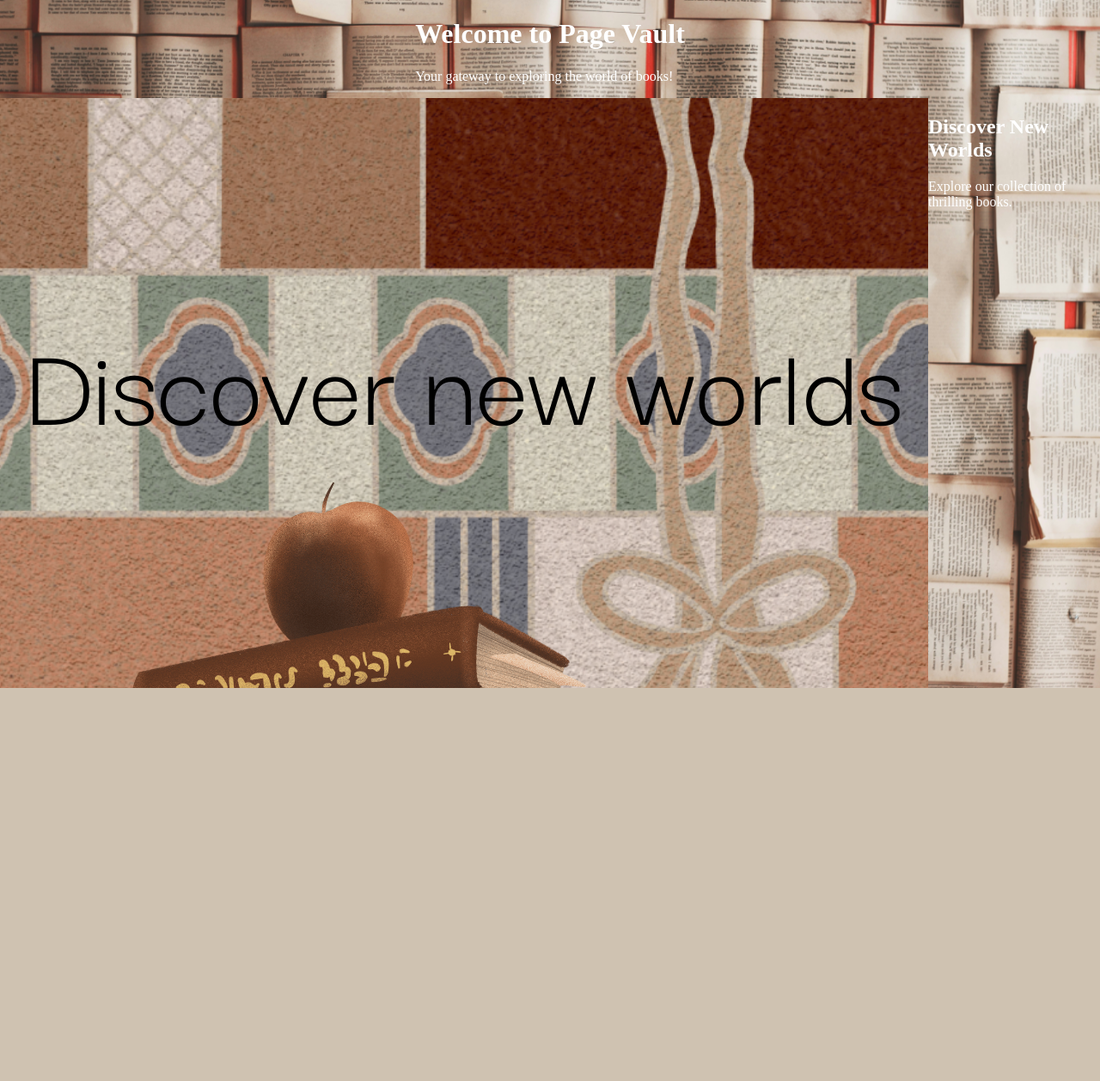
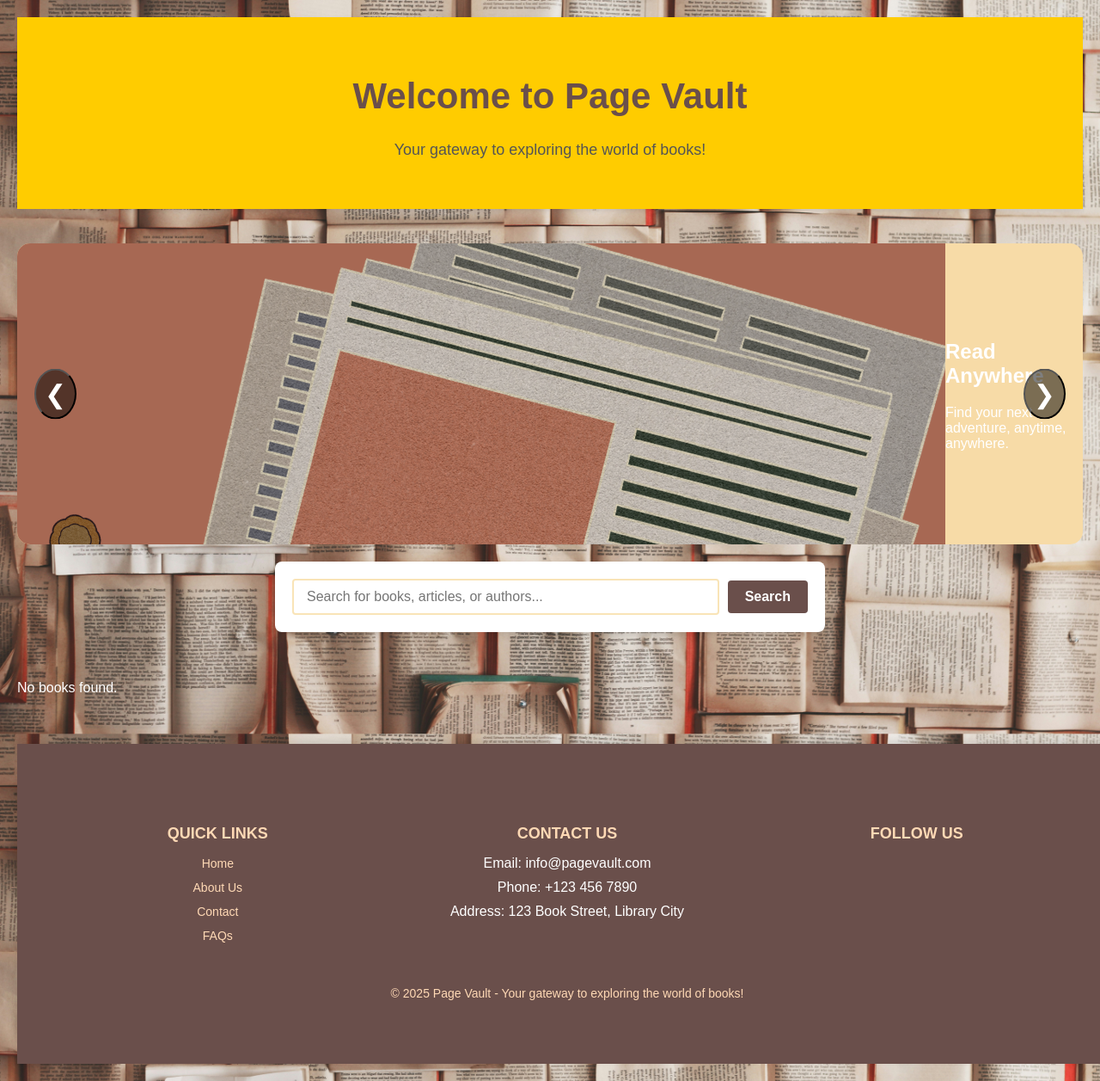
Before and after one commit to AlicentHightower/PageVault, a PHP site: page /PROJEKTI/ in a window 1280 px wide. Shown: the whole page at 86% size. Before the commit the page ends 800 px from the top, so only its background shows below. Run offline with PHP 8.4, Linux system fonts and the light colour scheme; data that the repository does not hold is empty.

Commit message:
Updated style.css
Slight changes on front end design for home page and book view

```diff
--- a/Home/styles.css
+++ b/Home/styles.css
@@ -1,67 +1,266 @@
-html, body {
-    height: 100%;
+body {
+    font-family: 'Poppins', sans-serif;
     margin: 0;
     padding: 0;
-    overflow-x: hidden; /* Prevent horizontal scrolling */
-    box-sizing: border-box; /* Ensure padding and borders don't exceed element width */
+    background-color: #1a1a1a;
+    color: #fff;
 }
 
 .background {
     background: url('Books.jpg') no-repeat center center fixed;
     background-size: cover;
-    min-height: 100%;
+    padding: 20px;
+}
+
+.header {
+    text-align: center;
+    background-color: #ffcc00;
+    padding: 40px 0;
+    color: #444;
+    margin-bottom: 40px;
+    width: 100%;
+    box-shadow: 0px 2px 5px rgba(0, 0, 0, 0.1);
+}
+
+.header h1 {
+    font-size: 42px;
+    font-weight: bold;
+    color: #6a4f4b;
+}
+
+.header p {
+    font-size: 18px;
+    color: #555;
+}
+
+.slider {
     display: flex;
-    flex-direction: column;
+    justify-content: flex-start;
+    align-items: center;
+    overflow: hidden;
+    width: 100%;
+    height: 350px;
+    position: relative;
+    background-color: #f7dba7;
+    border-radius: 15px;
+    margin: 0 auto;
+}
+
+.slide {
+    min-width: 100%;
+    height: 100%;
+    display: flex;
+    justify-content: flex-start;
+    align-items: center;
+    position: relative;
+    transition: transform 0.5s ease;
+}
+
+.slide img {
+    width: 100%;
+    height: 100%;
+    object-fit: cover;
+    border-radius: 15px;
+}
+
+.slide .text {
+    position: absolute;
+    top: 50%;
+    left: 50%;
+    transform: translate(-50%, -50%);
+    color: #fff;
+    text-align: center;
+    padding: 10px;
+    font-size: 24px;
+    font-weight: bold;
+    background-color: rgba(0, 0, 0, 0.5);
+    border-radius: 8px;
+}
+
+.slider-arrow {
+    position: absolute;
+    top: 50%;
+    transform: translateY(-50%);
+    background-color: rgba(0, 0, 0, 0.5);
+    color: white;
+    font-size: 30px;
+    padding: 10px;
+    border-radius: 50%;
+    cursor: pointer;
+    z-index: 10;
+    transition: background-color 0.3s ease;
+}
+
+.slider-arrow:hover {
+    background-color: rgba(0, 0, 0, 0.7);
+}
+
+.slider-arrow.left {
+    left: 20px;
+}
+
+.slider-arrow.right {
+    right: 20px;
+}
+
+.slider::-webkit-scrollbar {
+    display: none;
+}
+
+.search-bar {
+    display: flex;
     justify-content: center;
     align-items: center;
-    color: white;
-    width: 100%; /* Ensure it spans the full width */
+    gap: 10px;
+    margin: 20px auto;
+    padding: 20px;
+    max-width: 600px;
+    background-color: #fff;
+    border-radius: 8px;
+    box-shadow: 0px 4px 8px rgba(0, 0, 0, 0.1);
 }
 
-.form-container {
-    background: rgba(0, 0, 0, 0.7);
-    padding: 20px;
-    border-radius: 10px;
-    width: 80%;
-    max-width: 600px;
-    text-align: center;
-    box-shadow: 0 4px 8px rgba(0, 0, 0, 0.3);
+.search-bar input {
+    flex-grow: 1;
+    padding: 10px 15px;
+    border: 2px solid #f9e4b7;
+    border-radius: 4px;
+    font-size: 16px;
+}
+
+.search-bar input:focus {
+    border-color: #d8b77e;
+    outline: none;
+}
+
+.search-bar button {
+    padding: 10px 20px;
+    background-color: #6a4f4b;
+    color: #fff;
+    font-size: 16px;
+    font-weight: bold;
+    border: none;
+    border-radius: 4px;
+    cursor: pointer;
+    transition: background-color 0.3s ease;
+}
+
+.search-bar button:hover {
+    background-color: #4e3a38;
 }
 
 .book-list {
+    display: grid;
+    grid-template-columns: repeat(auto-fit, minmax(200px, 1fr));
+    gap: 20px;
+    margin-top: 40px;
+}
+
+.book {
+    background-color: #fff;
+    border-radius: 10px;
+    box-shadow: 0 4px 10px rgba(0, 0, 0, 0.1);
+    text-align: center;
+    transition: transform 0.3s ease, box-shadow 0.3s ease;
+    text-decoration: none;
+    color: inherit;
+}
+
+.book:hover {
+    transform: translateY(-5px);
+    box-shadow: 0 8px 20px rgba(0, 0, 0, 0.2);
+}
+
+.book img {
+    width: 100%;
+    height: 300px;
+    object-fit: cover;
+}
+
+.book h3 {
+    font-size: 18px;
+    margin: 10px 0;
+    color: #6a4f4b;
+}
+
+.book p {
+    font-size: 14px;
+    color: #555;
+    margin-bottom: 10px;
+}
+
+.footer {
+    background-color: #6a4f4b;
+    color: #fff;
+    text-align: center;
+    padding: 60px 20px;
+    width: 100%;
+    margin-top: 40px;
+    box-shadow: 0px -4px 8px rgba(0, 0, 0, 0.1);
+}
+
+.footer-container {
+    display: flex;
+    flex-wrap: wrap;
+    justify-content: space-between;
+    max-width: 1200px;
+    margin: 0 auto;
+    gap: 20px;
+}
+
+.footer-column {
+    flex: 1;
+    min-width: 200px;
+    margin: 10px;
+}
+
+.footer-column h4 {
+    font-size: 18px;
+    margin-bottom: 15px;
+    color: #ffd9b5;
+    text-transform: uppercase;
+}
+
+.footer-column ul {
+    list-style: none;
+    padding: 0;
+    margin: 0;
+}
+
+.footer-column ul li {
+    margin-bottom: 10px;
+}
+
+.footer-column ul li a {
+    color: #ffd9b5;
+    text-decoration: none;
+    font-size: 14px;
+}
+
+.footer-column ul li a:hover {
+    text-decoration: underline;
+}
+
+.footer-socials {
+    display: flex;
+    justify-content: center;
+    gap: 15px;
     margin-top: 20px;
 }
 
-.book-list h2 {
-    margin-bottom: 20px;
-    color: #ffcc00;
+.footer-socials a {
+    color: #ffd9b5;
+    font-size: 18px;
+    transition: color 0.3s ease;
 }
 
-.book {
-    padding: 15px;
-    margin-bottom: 10px;
-    background: rgba(255, 255, 255, 0.1);
-    border-radius: 8px;
-    transition: background 0.3s;
+.footer-socials a:hover {
+    color: #fff;
 }
 
-.book:hover {
-    background: rgba(255, 255, 255, 0.2);
+.footer-tagline {
+    margin-top: 30px;
+    font-size: 14px;
+    color: #ffd9b5;
+    text-align: center;
 }
-
-.book h3 {
-    margin: 5px 0;
-    color: #ffcc00;
-}
-
-footer {
-    margin-top: 30px;
-    padding: 10px;
-    background: rgba(0, 0, 0, 0.7);
-    border-radius: 8px;
-    color: rgba(255, 255, 255, 0.8);
-    text-align: center;
-    width: 100%; /* Ensure it spans the full width */
-    max-width: 100%; /* Prevent overflow */
-    box-sizing: border-box; /* Prevent padding from exceeding width */
-}
```
